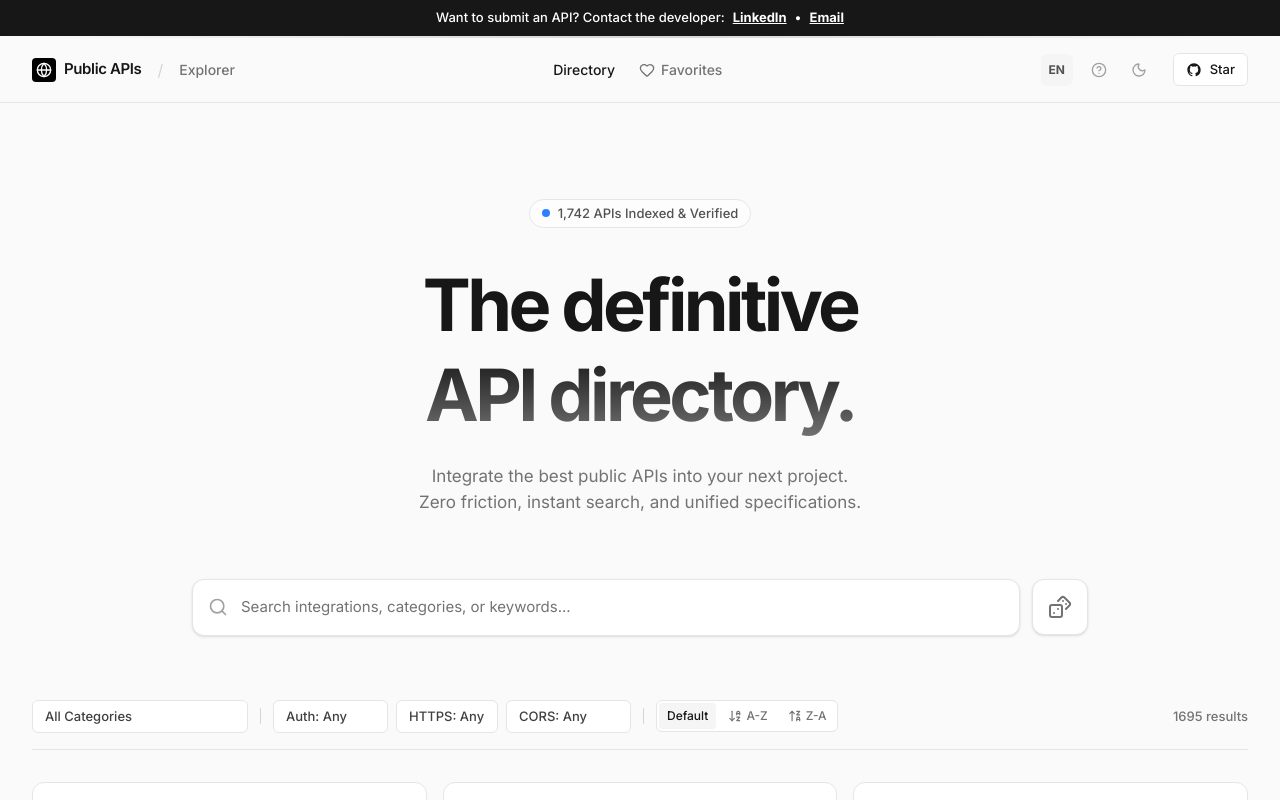
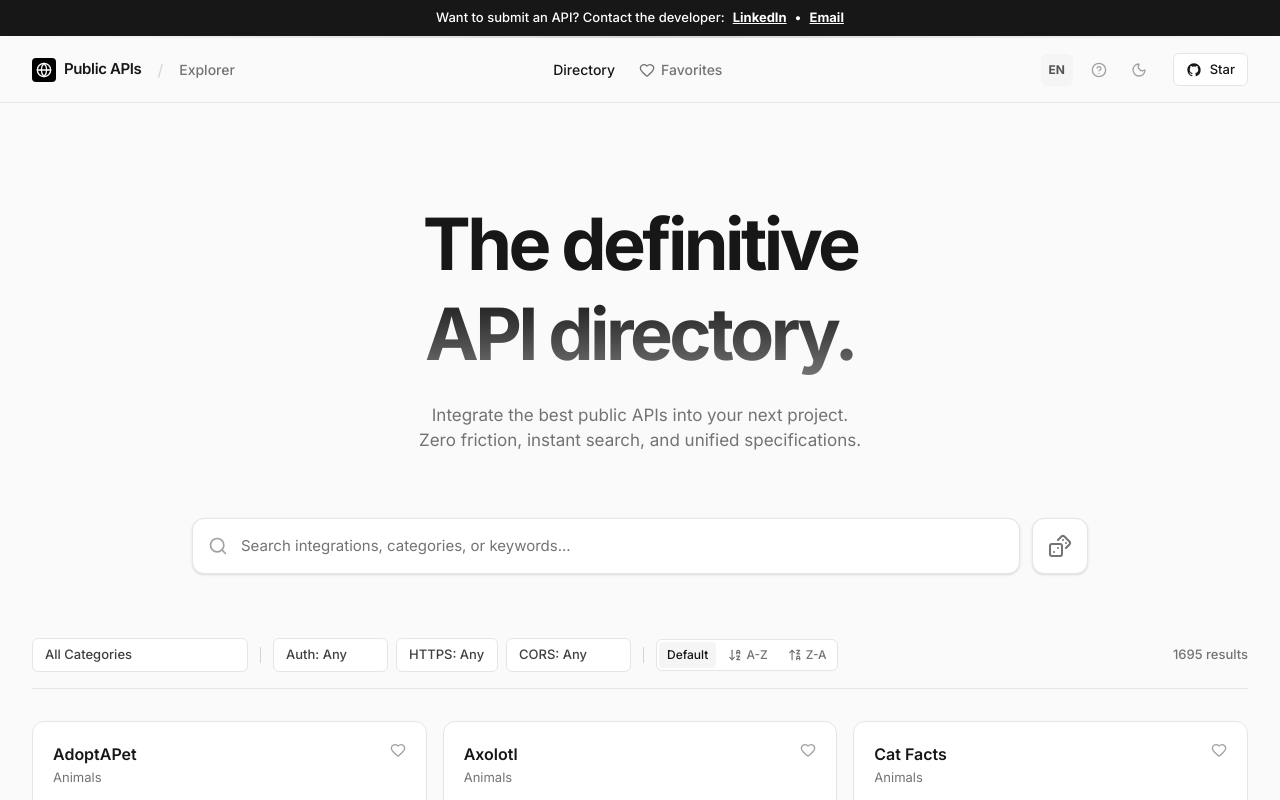
Before and after one commit to Amine-NAHLI/public-apis-explorer, a Next.js app: page / in a window 1280 px wide. Shown: the top 800 px of the page. Built offline with nearby package versions, Linux system fonts and the light colour scheme.

Commit message:
feat: create public API explorer home page with search and filtering functionality

```diff
--- a/src/app/page.tsx
+++ b/src/app/page.tsx
@@ -199,11 +199,6 @@ export default function Home() {
           transition={{ duration: 0.5, ease: "easeOut" }}
           className="flex flex-col items-center text-center max-w-3xl mx-auto mb-16"
         >
-          <div className="inline-flex items-center gap-2 px-3 py-1 rounded-full border border-neutral-200 dark:border-neutral-800 bg-white/50 dark:bg-neutral-900/50 backdrop-blur-sm mb-8">
-            <span className="w-2 h-2 rounded-full bg-blue-500 animate-pulse"></span>
-            <span className="text-[13px] font-medium text-neutral-600 dark:text-neutral-300">{t.indexed}</span>
-          </div>
-
           <h1 className="text-5xl md:text-7xl font-bold tracking-tighter text-neutral-900 dark:text-white mb-6 leading-tight">
             {t.titleMain} <br className="hidden sm:block"/>
             <span className="text-transparent bg-clip-text bg-gradient-to-b from-neutral-900 to-neutral-500 dark:from-white dark:to-neutral-500">
```
